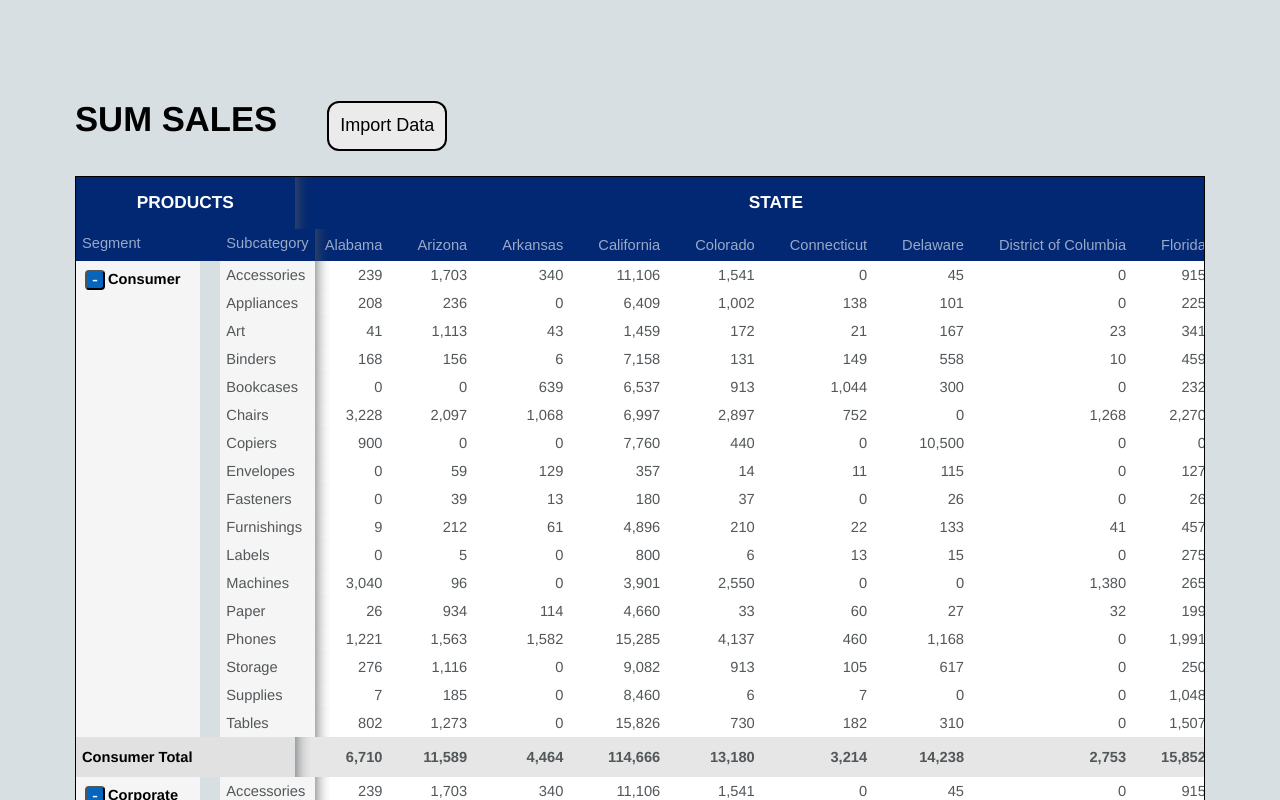
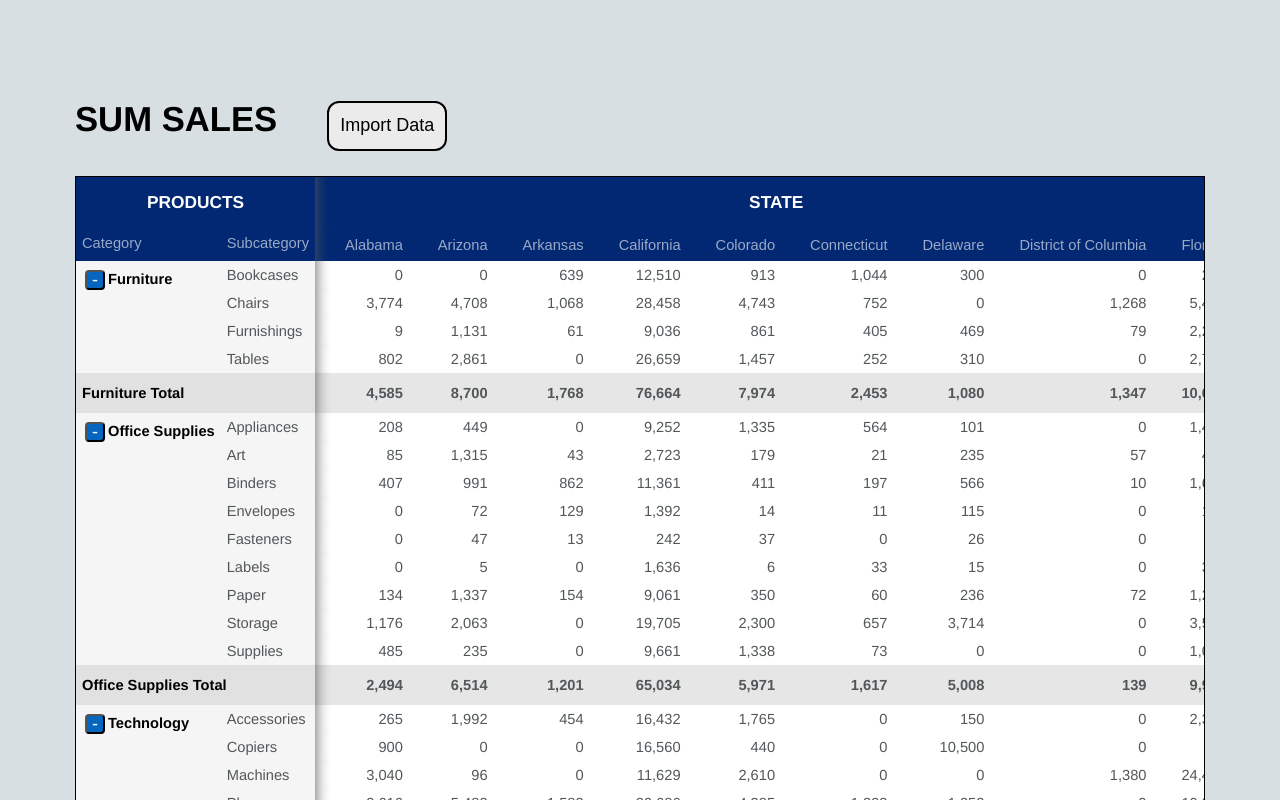
Before and after one commit to D-Mitt/react-pivot-table, a React (Create React App) app: page / in a window 1280 px wide. Both pictures are taken after a click on the button "Import Data". Shown: the top 800 px of the page. Built offline with nearby package versions, Linux system fonts and the light colour scheme.

Commit message:
adding tests and adding keys

```diff
--- a/src/components/PivotTable.tsx
+++ b/src/components/PivotTable.tsx
@@ -107,9 +107,11 @@ export const displaySubTotal = (rowDimensions: string[],
                                 button: any): any[] => {
     let subTotals: any[] = [];
     if (showRows) {
-        subTotals.push(<td className={`subTotal`} colSpan={rowDimensions.length}>{`${rowDimensionValue} Total`}</td>);
+        subTotals.push(<td key={`sub-total-row-heading`}
+                           className={`subTotal`} colSpan={rowDimensions.length}>{`${rowDimensionValue} Total`}</td>);
     } else {
-        subTotals.push(<td className={`subTotal`} colSpan={rowDimensions.length}>
+        subTotals.push(<td key={`sub-total-row-heading`}
+                           className={`subTotal`} colSpan={rowDimensions.length}>
             {button}
             {`${rowDimensionValue} Total`}
             </td>);
@@ -125,7 +127,8 @@ export const displaySubTotal = (rowDimensions: string[],
             .round()
             .value()
 
-        subTotals.push(<td className={`subTotalValue`}>{colDimSubTotal.toLocaleString()}</td>);
+        subTotals.push(<td key={`${obj}-sub-total-row-value`}
+                           className={`subTotalValue`}>{colDimSubTotal.toLocaleString()}</td>);
     });
 
     return subTotals;
@@ -138,7 +141,8 @@ export const displayGrandTotals = (rowDimensions: string[],
                                    metric: string,
                                    salesOrdersData: JSONObject): any[] => {
     let grandTotals: any[] = [];
-    grandTotals.push(<td className={`grandTotal`} colSpan={rowDimensions.length}>{`Grand Total`}</td>);
+    grandTotals.push(<td key={`grand-total-row-heading`}
+                         className={`grandTotal`} colSpan={rowDimensions.length}>{`Grand Total`}</td>);
 
     _.forEach(colDimValues, (obj) => {
         let colDimGrandTotal: number = _.chain(salesOrdersData.data as ArrayLike<JSONObject>)
@@ -148,7 +152,8 @@ export const displayGrandTotals = (rowDimensions: string[],
             .sumBy(metric)
             .round()
             .value()
-        grandTotals.push(<td className={`grandTotalValue`}>{colDimGrandTotal.toLocaleString()}</td>);
+        grandTotals.push(<td key={`${obj}-grand-total-row-value`}
+                             className={`grandTotalValue`}>{colDimGrandTotal.toLocaleString()}</td>);
     });
 
     return grandTotals;
@@ -162,9 +167,13 @@ export const getRowHeadings = (rowDimensions: string[], cellSize: number[]): any
     _.forEach(rowDimensions, (obj) => {
         // If last row heading, add shadow border
         if (rowDimensions.indexOf(obj) + 1 ===_.size(rowDimensions)) {
-            rowHeadings.push(<td style={{left: `${leftValue}px`}} className={`finalStickyFirstColDimension`}>{_.capitalize(obj)}</td>);
+            rowHeadings.push(<td key={`${obj}-row-heading`}
+                                 style={{left: `${leftValue}px`}}
+                                 className={`finalStickyFirstColDimension`}>{_.capitalize(obj)}</td>);
         } else {
-            rowHeadings.push(<td style={{left: `${leftValue}px`}} className={`leftStickyFirstColDimension`}>{_.capitalize(obj)}</td>);
+            rowHeadings.push(<td key={`${obj}-row-heading`}
+                                 style={{left: `${leftValue}px`}}
+                                 className={`leftStickyFirstColDimension`}>{_.capitalize(obj)}</td>);
             leftValue += cellSize[count];
         }
         count++;
@@ -176,7 +185,7 @@ export const getRowHeadings = (rowDimensions: string[], cellSize: number[]): any
 export const getColHeadings = (colDimValues: JSONValue[], colSpan: number): any[] => {
     let colHeadings: any[] = [];
     _.forEach(colDimValues, (obj) => {
-        colHeadings.push(<td colSpan={colSpan} className={`colDimension`}>{obj}</td>);
+        colHeadings.push(<td key={`${obj}-col-heading`} colSpan={colSpan} className={`colDimension`}>{obj}</td>);
     });
 
     return colHeadings;
@@ -210,14 +219,16 @@ const getPlusMinusButton = (toggleMinimizedStatus: (dimensionValue: string, dime
     if (toggleMinimizedStatus) {
 
         if (showRows) {
-            return <button className={`plusMinusButton`}
+            return <button key={`${dimensionValue}-button`}
+                           className={`plusMinusButton`}
                              onClick = {(e) => {
                                  toggleMinimizedStatus(dimensionValue, dimensionMinimizedStatus) as any
                              }} >
                 {`-`}
             </button>
         } else {
-           return <button className={`plusMinusButton`}
+           return <button key={`${dimensionValue}-button`}
+                          className={`plusMinusButton`}
                              onClick = {(e) => {
                                  toggleMinimizedStatus(dimensionValue, dimensionMinimizedStatus) as any
                              }} >
@@ -265,15 +276,17 @@ const DisplayData = ({metric, loading, rows, cols, salesOrdersData, toggleMinimi
 
             if (showRows) {
                 if (rowDimensions.length === 1) {
-                    tds.push(<td className={`secondRowDimension`} rowSpan={_.size(filteredData[i] as JSONObject)}>
+                    tds.push(<td key={`${i}-row-dimension`}
+                                 className={`secondRowDimension`} rowSpan={_.size(filteredData[i] as JSONObject)}>
                         {button}
                         {i}
                     </td>);
                 } else {
-                    tds.push(<td className={`firstRowDimension`} rowSpan={_.size(filteredData[i] as JSONObject)}>
-                        {button}
-                        {i}
-                    </td>);
+                    tds.push(<td key={`${i}-row-dimension`}
+                                 className={`firstRowDimension`} rowSpan={_.size(filteredData[i] as JSONObject)}>
+                                {button}
+                                {i}
+                            </td>);
 
                     // TODO: Recursive function here to deal with more than 2 row dimensions
                     let isNewRow = false;
@@ -283,27 +296,27 @@ const DisplayData = ({metric, loading, rows, cols, salesOrdersData, toggleMinimi
                         if (isNewRow) {
                             tds = [];
                         }
-                        tds.push(<td className={`secondRowDimension`}>{ind2}</td>);
+                        tds.push(<td key={`${ind2}-row-dimension`} className={`secondRowDimension`}>{ind2}</td>);
 
                         _.forEach(colDimValues as ArrayLike<string>, (obj) => {
                             if (!dim2 || !dim2[obj]) {
-                                tds.push(<td>0</td>);
+                                tds.push(<td key={`${ind2}-${obj}-value`} className={`valueRow`}>0</td>);
                                 totals.push(0);
                             } else {
-                                tds.push(<td>{dim2[obj].toLocaleString()}</td>);
+                                tds.push(<td key={`${ind2}-${obj}-value`} className={`valueRow`}>{dim2[obj].toLocaleString()}</td>);
                                 totals.push(dim2[obj]);
                             }
                         });
 
                         dimTotals[ind2] = totals;
-                        trs.push(<tr>{tds}</tr>);
+                        trs.push(<tr key={`${ind2}-row`}>{tds}</tr>);
                         isNewRow = true;
                     });
                 }
             }
 
             // Add a SubTotal Row
-            trs.push(<tr>{displaySubTotal(rowDimensions,
+            trs.push(<tr key={`${i}-subtotal-row`}>{displaySubTotal(rowDimensions,
                 colDimensions,
                 colDimValues,
                 i, 0, metric as string, salesOrdersData, showRows, button)}</tr>)
--- a/src/index.tsx
+++ b/src/index.tsx
@@ -10,7 +10,7 @@ import configureStore from './store/configureStore';
 const store = configureStore({
     metric: 'sales',
     loading: false,
-    rowDimensions: ['segment', 'subCategory'],
+    rowDimensions: ['category', 'subCategory'],
     colDimensions: ['state'],
     salesOrdersData: {},
     dimensionMinimizedStatus: {}
```
Also changed, not shown: 1 other file (tests, documents, lock files or other folders).
